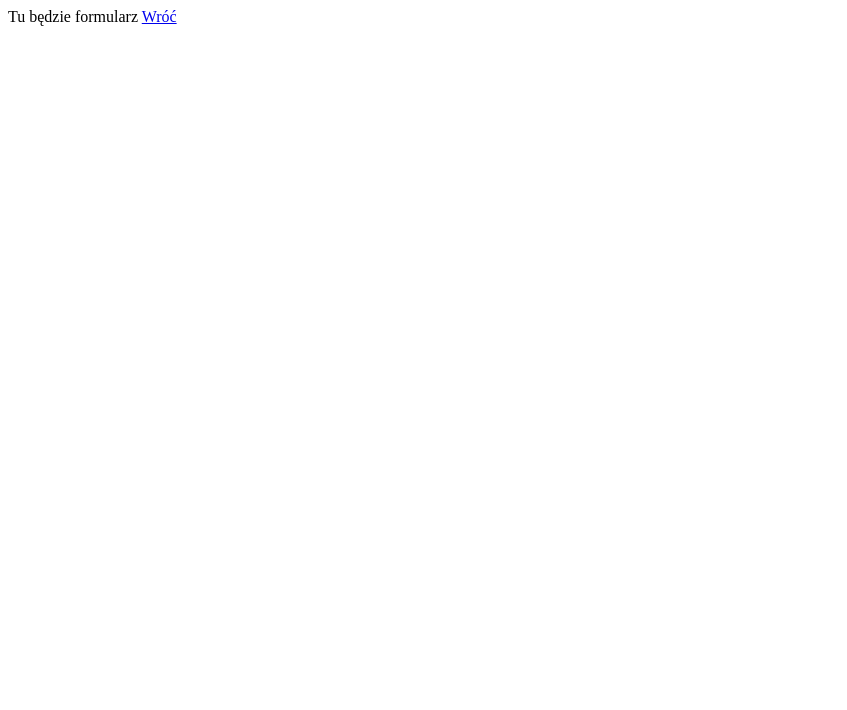
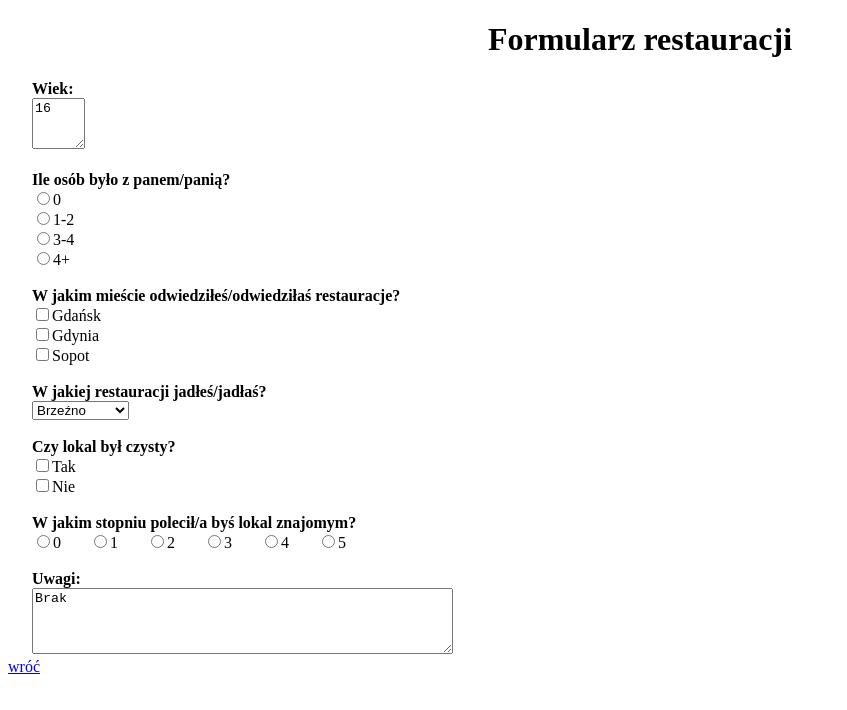
Before and after one commit to Repoxml/praca-witr, a plain HTML site: page formularz_Kołtoński.html in a window 1280 px wide. Shown: the whole page, without its empty margins (0-847 px from the left). Drawn offline with Linux system fonts and the light colour scheme.

Commit message:
Update formularz_Kołtoński.html

```diff
--- a/formularz_Kołtoński.html
+++ b/formularz_Kołtoński.html
@@ -3,10 +3,70 @@
 	<html>
 		<head>
 			<meta charset="utf-8">
-			<title> formularz Kołtoński </title>
+			<title>formularz Kołtoński </title>
 		</head>
 		<body>
-</h1>Tu będzie formularz</h3>
-<A HREF="index.html"> Wróć</A>
+	<center><h1>Formularz restauracji</h1></center>
+     <form size="21">
+		<table>
+
+			&nbsp;&nbsp;&nbsp;&nbsp;&nbsp;&nbsp;<b>Wiek:&nbsp;</b>
+			<br>
+			&nbsp;&nbsp;&nbsp;&nbsp;&nbsp;&nbsp;<textarea cols="4" rows="3">16</textarea>
+		<br>
+		<br>
+
+
+		&nbsp;&nbsp;&nbsp;&nbsp;&nbsp;&nbsp;<b>Ile osób było z panem/panią?</b>
+		<br>
+		&nbsp;&nbsp;&nbsp;&nbsp;&nbsp;&nbsp;<input type="radio" name="radio" value="0">0<br>
+        &nbsp;&nbsp;&nbsp;&nbsp;&nbsp;&nbsp;<input type="radio" name="radio" value="1-2">1-2<br>
+        &nbsp;&nbsp;&nbsp;&nbsp;&nbsp;&nbsp;<input type="radio" name="radio" value="3-4">3-4<br>
+		&nbsp;&nbsp;&nbsp;&nbsp;&nbsp;&nbsp;<input type="radio" name="radio" value="4+">4+<br>
+		<br>
+
+		&nbsp;&nbsp;&nbsp;&nbsp;&nbsp;&nbsp;<b>W jakim mieście odwiedziłeś/odwiedziłaś restauracje?</b>
+		<br>
+		&nbsp;&nbsp;&nbsp;&nbsp;&nbsp;&nbsp;<input type="checkbox" name="checkbox" value="Gdańsk">Gdańsk
+		<br>
+		&nbsp;&nbsp;&nbsp;&nbsp;&nbsp;&nbsp;<input type="checkbox" name="checkbox" value="Gdynia">Gdynia
+		<br>
+		&nbsp;&nbsp;&nbsp;&nbsp;&nbsp;&nbsp;<input type="checkbox" name="checkbox" value="Sopot">Sopot
+		<br>
+		<br>
+		&nbsp;&nbsp;&nbsp;&nbsp;&nbsp;&nbsp;<b>W jakiej restauracji jadłeś/jadłaś?</b>
+		<br>
+		&nbsp;&nbsp;&nbsp;&nbsp;&nbsp;&nbsp;<select>
+			<option value="Brzeźno">Brzeźno</option>
+			<option value="Zaspa">Zaspa</option>
+			<option value="Przylesie">Przylesie</option>
+			<option value="Górny Sopot">Górny Sopot</option>
+			<option value="Witomino">Witomino</option>
+			<option value="Orłowo">Orłowo</option>
+			</select>
+			<br>
+			<br>
+			&nbsp;&nbsp;&nbsp;&nbsp;&nbsp;&nbsp;<b>Czy lokal był czysty?</b>
+			<br>
+			&nbsp;&nbsp;&nbsp;&nbsp;&nbsp;&nbsp;<input type="checkbox" name="checkbox" value="Tak">Tak
+		<br>
+		&nbsp;&nbsp;&nbsp;&nbsp;&nbsp;&nbsp;<input type="checkbox" name="checkbox" value="Nie">Nie
+		<br>
+		<br>
+		&nbsp;&nbsp;&nbsp;&nbsp;&nbsp;&nbsp;<b>W jakim stopniu polecił/a byś lokal znajomym?</b>
+		<br>
+		&nbsp;&nbsp;&nbsp;&nbsp;&nbsp;&nbsp;<input type="radio" name="radio" value="0">0
+        &nbsp;&nbsp;&nbsp;&nbsp;&nbsp;&nbsp;<input type="radio" name="radio" value="1">1
+        &nbsp;&nbsp;&nbsp;&nbsp;&nbsp;&nbsp;<input type="radio" name="radio" value="2">2
+		&nbsp;&nbsp;&nbsp;&nbsp;&nbsp;&nbsp;<input type="radio" name="radio" value="3">3
+		&nbsp;&nbsp;&nbsp;&nbsp;&nbsp;&nbsp;<input type="radio" name="radio" value="4">4
+		&nbsp;&nbsp;&nbsp;&nbsp;&nbsp;&nbsp;<input type="radio" name="radio" value="5">5
+		<br>
+		<br>
+		&nbsp;&nbsp;&nbsp;&nbsp;&nbsp;&nbsp;<label><b>Uwagi:</b><br>
+			&nbsp;&nbsp;&nbsp;&nbsp;&nbsp;&nbsp;<textarea cols="50" rows="4">Brak</textarea>
+		</table>
+	</form>
+	<A HREF="index.html">wróć </A>
 		</body>
 	</html>
```
